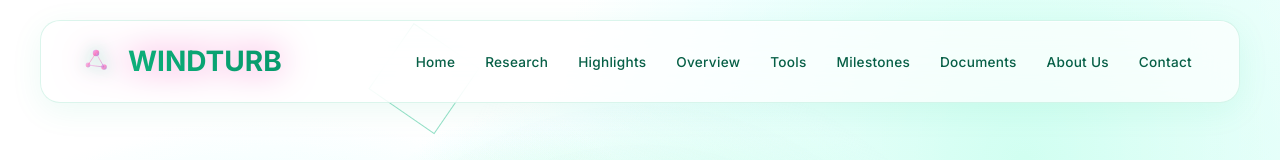
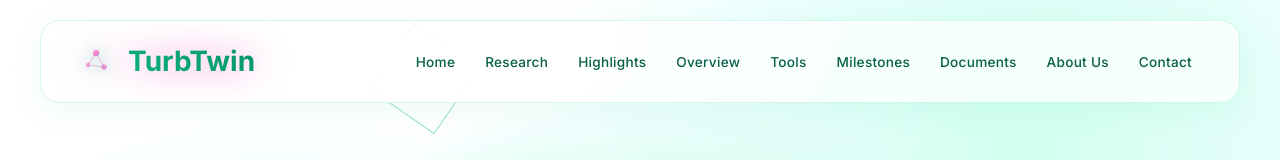
Before and after one commit to dhanushikan/website, a plain HTML site: page index.html in a window 1280 px wide. Shown: the top 160 px of the page. Drawn offline with Linux system fonts and the light colour scheme.

Commit message:
Update index.html

```diff
--- a/index.html
+++ b/index.html
@@ -69,7 +69,7 @@ https://templatemo.com/tm-597-neural-glass
                         <animate attributeName="opacity" values="0.6;1;0.6" dur="2.8s" repeatCount="indefinite"/>
                     </line>
                 </svg>
-                WINDTURB
+                TurbTwin
             </a>
             <ul class="nav-links">
                 <li><a href="#features">Home</a></li>
```
